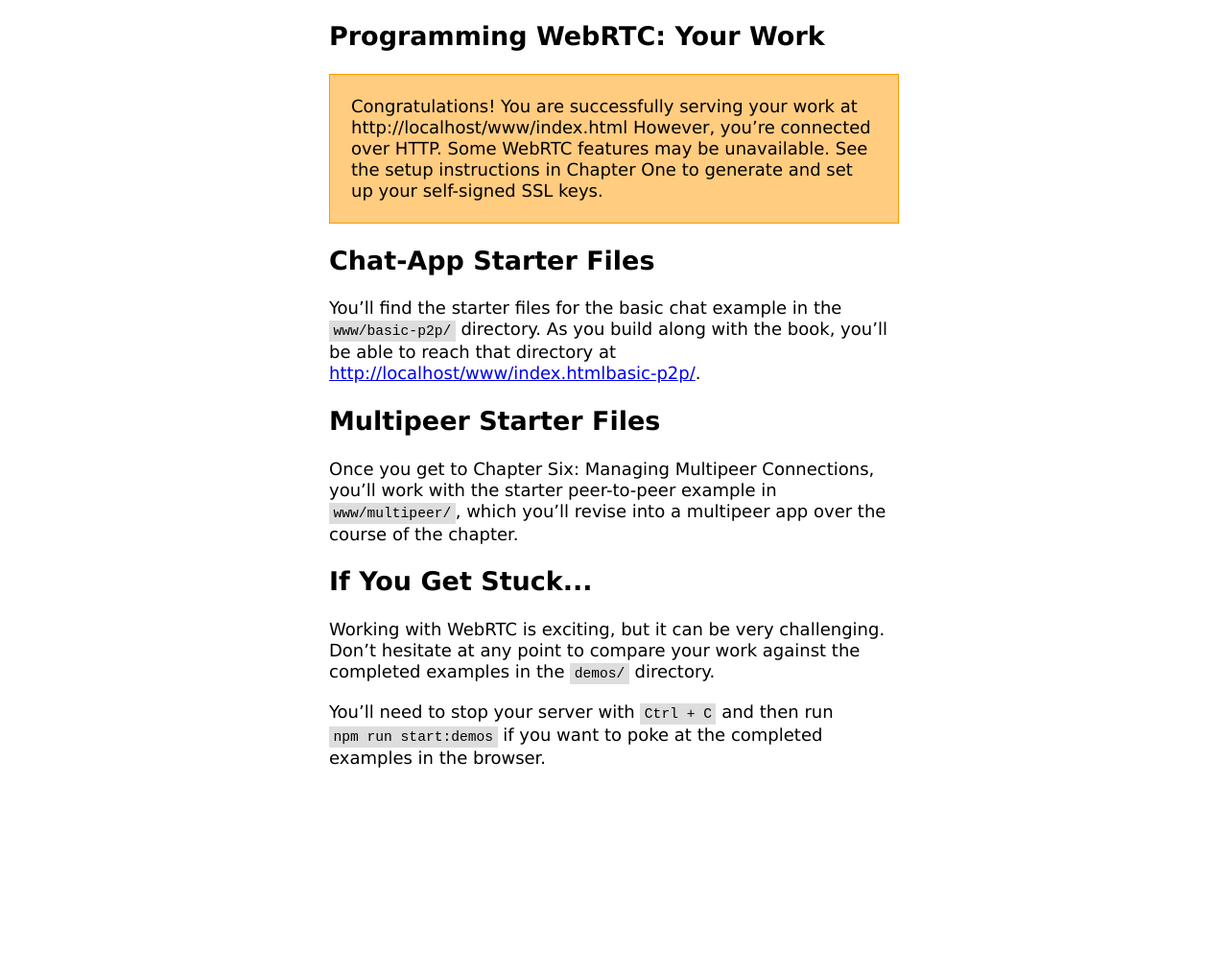
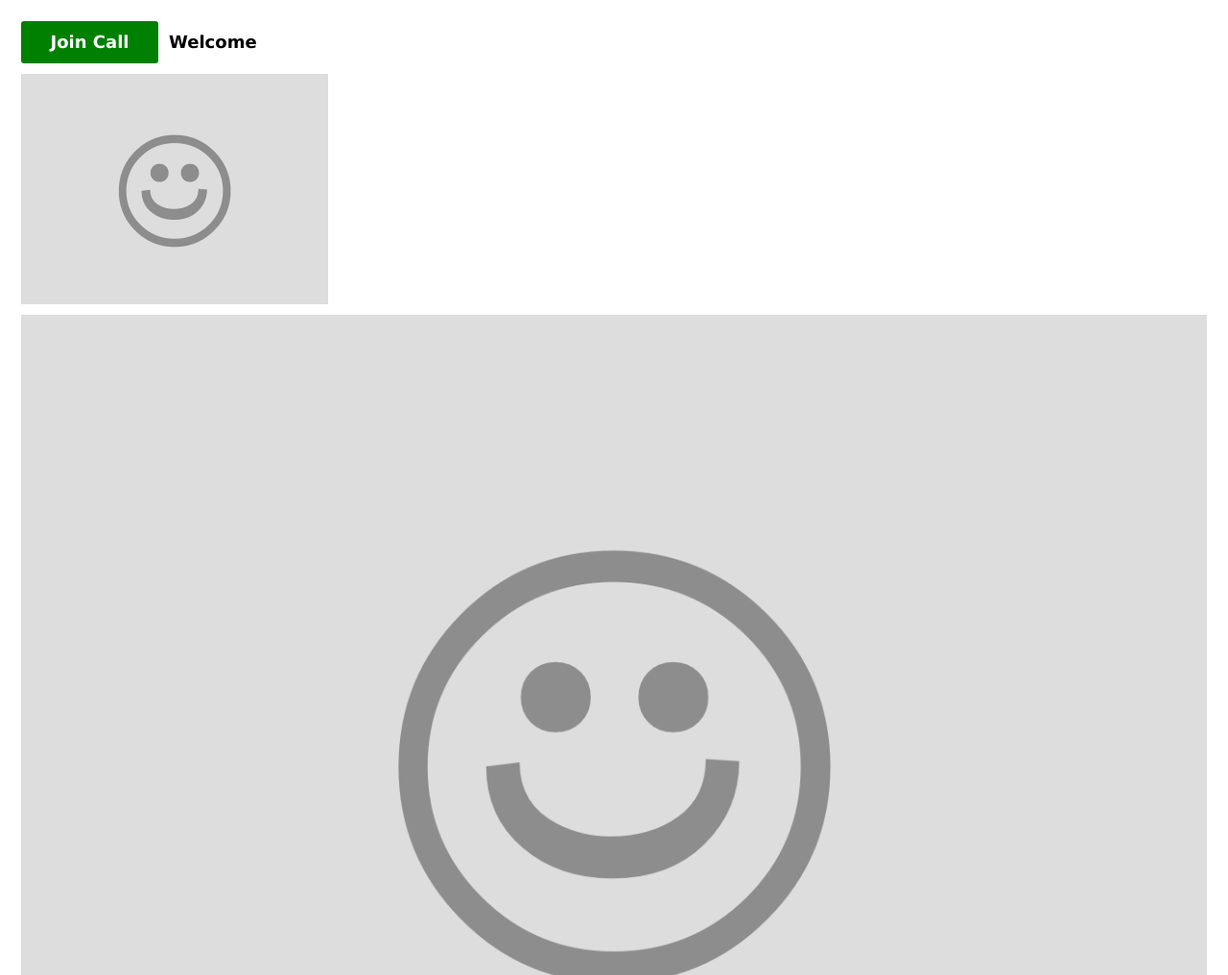
Before and after one commit to JayKay24/webRTC, a website: page www/index.html in a window 1280 px wide. Shown: the top 1016 px of the page at 96% size. Before the commit the page ends 819 px from the top, so only its background shows below. Drawn offline with Linux system fonts and the light colour scheme.

Commit message:
implement initial styling for self & peer videos
Signed-off-by: jameskinyua590@gmail.com <jameskinyua590@gmail.com>

```diff
--- /dev/null
+++ b/www/css/screen.css
@@ -0,0 +1,100 @@
+/* http://meyerweb.com/eric/tools/css/reset/
+   v2.0 | 20110126
+   License: none (public domain)
+*/
+/* stylelint-disable */
+a,abbr,acronym,address,applet,article,aside,audio,b,big,blockquote,body,canvas,caption,center,cite,code,dd,del,details,dfn,div,dl,dt,em,embed,fieldset,figcaption,figure,footer,form,h1,h2,h3,h4,h5,h6,header,hgroup,html,i,iframe,img,ins,kbd,label,legend,li,mark,menu,nav,object,ol,output,p,pre,q,ruby,s,samp,section,small,span,strike,strong,sub,summary,sup,table,tbody,td,tfoot,th,thead,time,tr,tt,u,ul,var,video{margin:0;padding:0;border:0;font:inherit;vertical-align:baseline}article,aside,details,figcaption,figure,footer,header,hgroup,main,menu,nav,section{display:block}.lint,html{line-height:1}.lint,body{line-height:inherit}ol,ul{list-style:none}blockquote,q{quotes:none}blockquote:after,blockquote:before,q:after,q:before{content:'';content:none}table{border-collapse:collapse;border-spacing:0}
+/* stylelint-enable */
+
+/* Begin site styles below */
+html {
+   font-family: "Lucida Grande", Arial, sans-serif;
+   font-size: 18px;
+   font-weight: bold;
+   line-height: 22px;
+}
+
+
+/* Layout */
+* {
+   box-sizing: border-box;
+}
+
+#interface {
+   padding: 22px;
+}
+
+#header {
+   margin-bottom: 11px;
+}
+
+#header > h1 {
+   margin-bottom: 11px;
+}
+
+.preserve-access {
+   position: absolute;
+   left: -20000px;
+}
+
+
+/* Controls */
+button {
+   font-family: inherit;
+   font-size: inherit;
+   font-weight: inherit;
+   line-height: inherit;
+   cursor: pointer;
+   /* Box Styles */
+   display: block;
+   border: 0;
+   border-radius: 3px;
+   padding: 11px;
+}
+
+.join {
+   background-color: green;
+   color: white;
+}
+
+.leave {
+   background-color: #CA0;
+   color: black;
+}
+
+#call-button {
+   width: 143px;
+   margin-right: 11px;
+}
+
+/* Video Elements */
+video {
+   background-color: #ddd;
+   display: block;
+   max-width: 100%;
+}
+
+#self {
+   width: 50%;
+   max-width: 320px;
+   margin-bottom: 11px;
+}
+
+
+/* Media Queries */
+@media screen and (min-width: 500px) {
+   #header {
+      display: flex;
+      flex-direction: row-reverse;
+      align-items: baseline;
+      justify-content: flex-end;
+   }
+
+   #header > * {
+      flex: 0 0 auto;
+   }
+
+   #header > h1 {
+      margin-bottom: 0;
+   }
+}
--- a/www/index.html
+++ b/www/index.html
@@ -9,91 +9,36 @@
 -->
 <html lang="en">
 <head>
-  <title>Programming WebRTC: Your Work</title>
+  <title>Peer to Peer Video Call</title>
   <meta charset="utf-8" />
   <meta name="viewport" content="width=device-width,initial-scale=1.0,shrink-to-fit=no" />
-  <style>
-    html {
-      font-family: "Lucida Grande", Arial, sans-serif;
-      font-size: 1.125em;
-      line-height: 1.222em;
-    }
-    article {
-      margin: 0 auto;
-      max-width: 33em;
-    }
-    h1,h2 {
-      line-height: 1.2;
-    }
-    code {
-      display: inline-block;
-      background: #DDD;
-      padding: 0 0.306em;
-    }
-    b {
-      font-weight: normal;
-    }
-    .status {
-      padding: 1.222em;
-      border: 1px solid #4CAF50;
-      background: #C8E6C9;
-    }
-    .status.http {
-      border: 1px solid #FF9800;
-      background: #FFCC80;
-    }
-  </style>
+  <link rel="stylesheet" href="css/screen.css" />
 </head>
 <body>
-<body>
-<article>
-  <header id="header" role="banner">
-    <h1>Programming WebRTC: Your Work</h1>
-  </header>
-  <h2>Chat-App Starter Files</h2>
-  <p>
-    You’ll find the starter files for the basic chat example in the
-    <code>www/basic-p2p/</code> directory. As you build along with the book,
-    you’ll be able to reach that directory at <b id="address"></b>.
-  </p>
-  <h2>Multipeer Starter Files</h2>
-  <p>
-    Once you get to Chapter Six: Managing Multipeer Connections, you’ll work
-    with the starter peer-to-peer example in <code>www/multipeer/</code>,
-    which you’ll revise into a multipeer app over the course of the chapter.
-  </p>
-  <h2>If You Get Stuck...</h2>
-  <p>
-    Working with WebRTC is exciting, but it can be very challenging. Don’t
-    hesitate at any point to compare your work against the completed
-    examples in the <code>demos/</code> directory.
-  </p>
-  <p>
-    You’ll need to stop your server with <code>Ctrl + C</code> and then run
-    <code>npm run start:demos</code> if you want to poke at the completed
-    examples in the browser.
-  </p>
-</article>
-
-<script>
-  let message = `Congratulations! You are successfully
-    serving your work at ${ window.location.href}`
-  const header = document.querySelector('#header');
-  const address = document.querySelector('#address');
-  const chat_url = window.location.href + 'basic-p2p/';
-  const status = document.createElement('p');
-  status.className = 'status'
-  if (window.location.protocol === 'http:') {
-    status.classList.add('http');
-    message += ` <b>However, you’re connected over HTTP.
-      Some WebRTC features may be unavailable.</b> See
-      the setup instructions in Chapter One to generate
-      and set up your self-signed SSL keys.`
-  }
-  address.innerHTML = `<a href="${ chat_url }">${ chat_url }</a>`;
-  status.innerHTML = message;
-  header.appendChild(status);
-</script>
-</body>
+  <main id="interface">
+    <header id="header" role="banner">
+      <h1>Welcome</h1>
+      <button class="join" type="button" id="call-button">
+        Join Call
+      </button>
+    </header>
+    <article id="videos">
+      <h2 class="preserve-access">Streaming Videos</h2>
+      <video
+        id="self"
+        autoplay
+        muted
+        playsinline
+        poster="img/placeholder.png"
+      ></video>
+      <video
+        id="peer"
+        autoplay
+        playsinline
+        poster="img/placeholder.png"
+      ></video>
+    </article>
+  </main>
+  <script src="js/main.js"></script>
 </body>
 </html>
```
Also changed, not shown: www/js/main.js (added, +89 -0 lines), www/img/placeholder.png (added).
